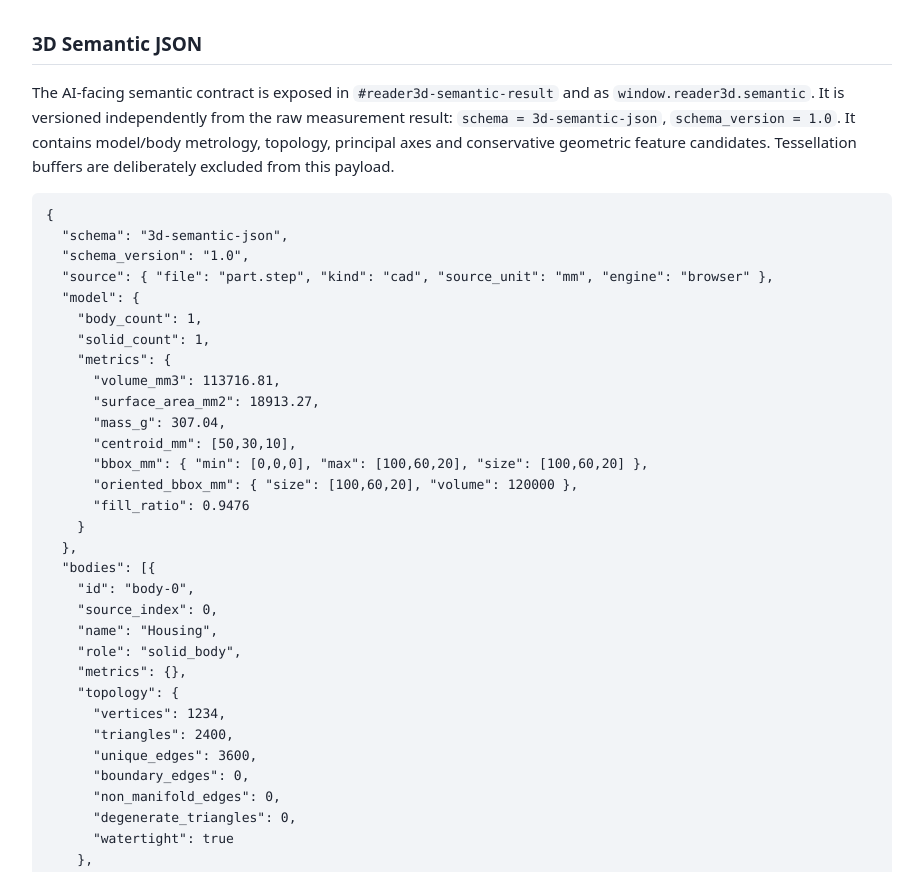
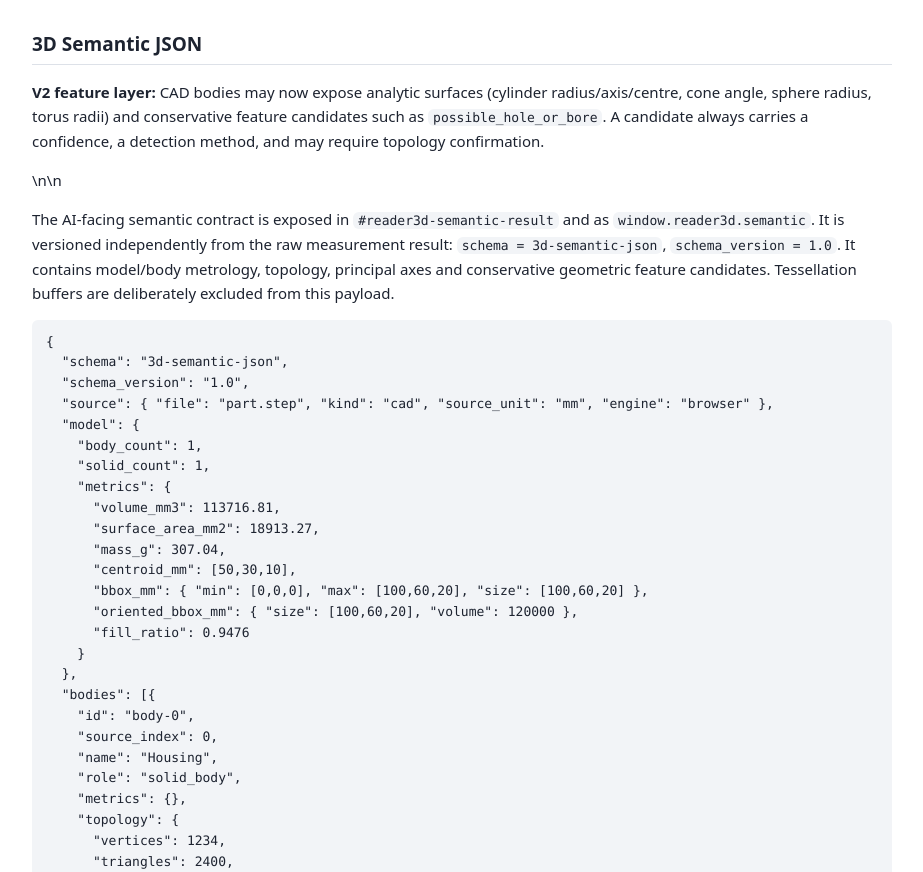
Before and after one commit to alexdevanssay-cmyk/3D-reader, a website: page web/ai.html in a window 1280 px wide. Shown: the part 1443-2315 px from the top of the page, without its empty margins (178-1101 px from the left). Drawn offline with Linux system fonts and the light colour scheme.

Commit message:
Document V2 analytic feature layer

```diff
--- a/web/ai.html
+++ b/web/ai.html
@@ -65,7 +65,7 @@
   </table>
 
   <h2>3D Semantic JSON</h2>
-  <p>The AI-facing semantic contract is exposed in <code>#reader3d-semantic-result</code> and as <code>window.reader3d.semantic</code>.
+  <p><strong>V2 feature layer:</strong> CAD bodies may now expose analytic surfaces (cylinder radius/axis/centre, cone angle, sphere radius, torus radii) and conservative feature candidates such as <code>possible_hole_or_bore</code>. A candidate always carries a confidence, a detection method, and may require topology confirmation.</p>\n\n  <p>The AI-facing semantic contract is exposed in <code>#reader3d-semantic-result</code> and as <code>window.reader3d.semantic</code>.
   It is versioned independently from the raw measurement result: <code>schema = 3d-semantic-json</code>,
   <code>schema_version = 1.0</code>. It contains model/body metrology, topology, principal axes and conservative geometric feature candidates.
   Tessellation buffers are deliberately excluded from this payload.</p>
```
